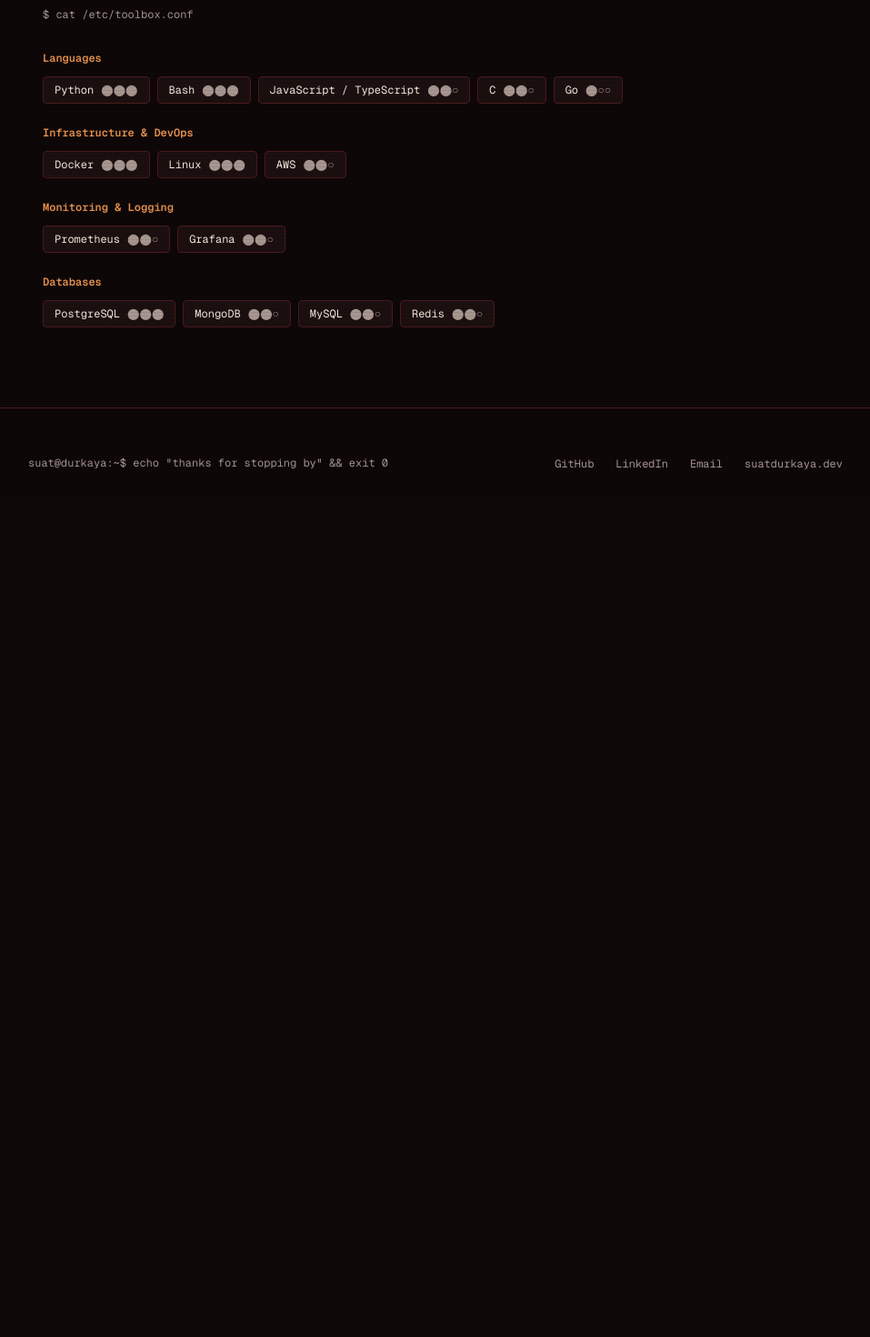
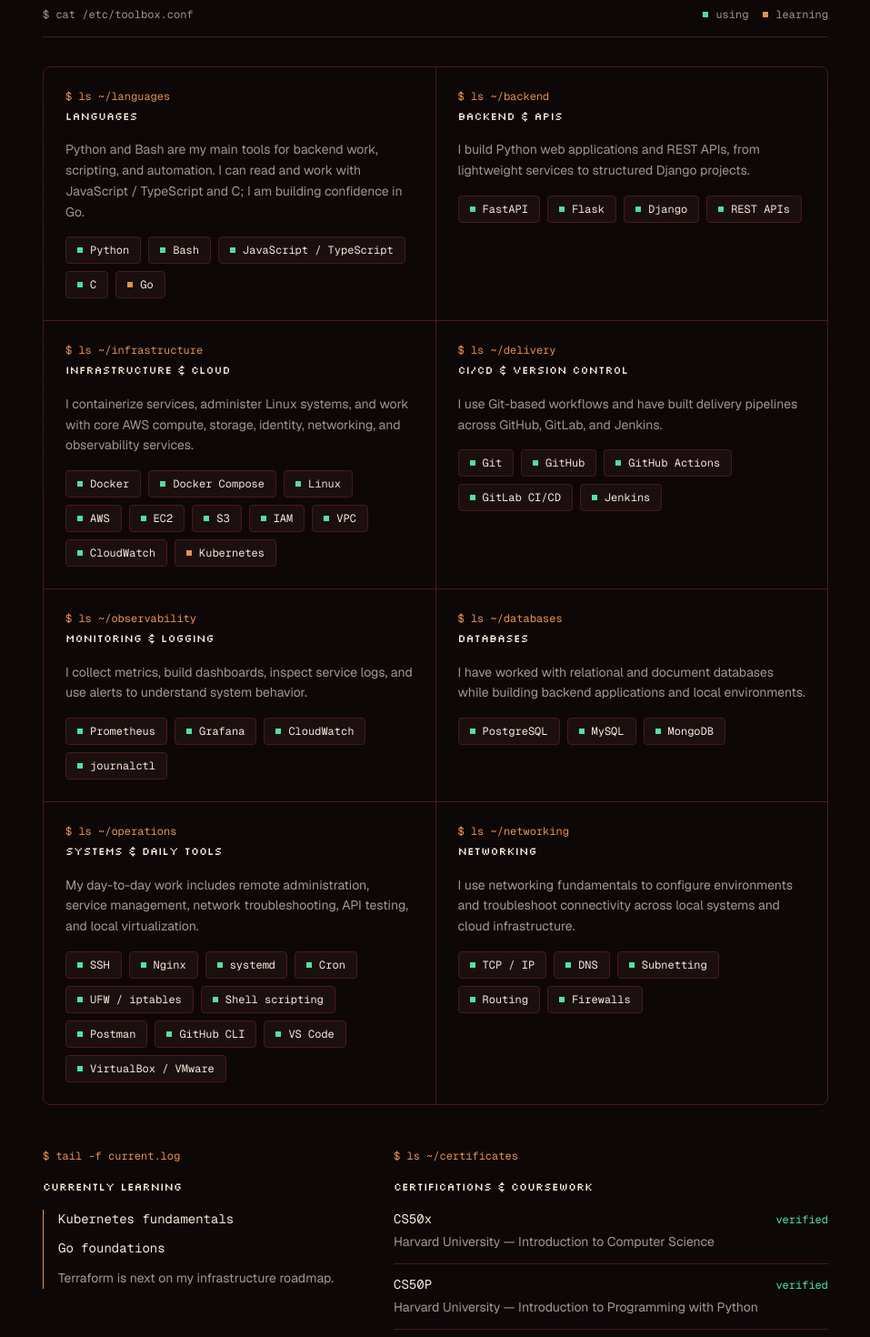
Before and after one commit to SuatDurkaya/suatdurkaya.github.io, a Next.js app: page /stack in a window 1280 px wide. Shown: the part 260-1730 px from the top of the page at 91% size, without its empty margins (161-1118 px from the left). Before the commit the page ends 829 px from the top, so only its background shows below. Built offline with nearby package versions, Linux system fonts and the light colour scheme.

Commit message:
feat: enhance stack page metadata and refactor stack component details
Co-authored-by: Suat <220001139+SuatDurkaya@users.noreply.github.com>

```diff
--- a/app/stack/page.tsx
+++ b/app/stack/page.tsx
@@ -6,7 +6,8 @@ import { SiteFooter } from '@/components/site-footer'
 
 export const metadata: Metadata = {
   title: 'Stack — Suat Durkaya',
-  description: 'The tools and technologies I work with day to day.',
+  description:
+    'Technologies I use across backend development, infrastructure, cloud, observability, CI/CD, and systems operations.',
 }
 
 export default function StackPage() {
@@ -16,7 +17,7 @@ export default function StackPage() {
       <PageHeader
         title="Stack"
         path="/etc/toolbox"
-        description="The tools I reach for. Not a wishlist — things I actually use to build and run stuff."
+        description="The languages, platforms, and operational tools I use — plus what I am learning next."
       />
       <Stack />
       <SiteFooter />
--- a/components/stack.tsx
+++ b/components/stack.tsx
@@ -1,97 +1,228 @@
+type StackStatus = 'using' | 'learning'
+
 interface StackItem {
   name: string
-  level: 'expert' | 'intermediate' | 'beginner'
+  status?: StackStatus
 }
 
 interface StackCategory {
   category: string
+  command: string
+  note: string
   items: StackItem[]
 }
 
-export function Stack() {
 const stack: StackCategory[] = [
   {
     category: 'Languages',
+    command: 'ls ~/languages',
+    note: 'Python and Bash are my main tools for backend work, scripting, and automation. I can read and work with JavaScript / TypeScript and C; I am building confidence in Go.',
     items: [
-        { name: 'Python', level: 'expert' },
-        { name: 'Bash', level: 'expert' },
-        { name: 'JavaScript / TypeScript', level: 'intermediate' },
-        { name: 'C', level: 'intermediate' },
-        { name: 'Go', level: 'beginner' },
+      { name: 'Python' },
+      { name: 'Bash' },
+      { name: 'JavaScript / TypeScript' },
+      { name: 'C' },
+      { name: 'Go', status: 'learning' },
     ],
   },
   {
-      category: 'Infrastructure & DevOps',
+    category: 'Backend & APIs',
+    command: 'ls ~/backend',
+    note: 'I build Python web applications and REST APIs, from lightweight services to structured Django projects.',
     items: [
-        { name: 'Docker', level: 'expert' },
-        { name: 'Linux', level: 'expert' },
-        { name: 'AWS', level: 'intermediate' },
+      { name: 'FastAPI' },
+      { name: 'Flask' },
+      { name: 'Django' },
+      { name: 'REST APIs' },
+    ],
+  },
+  {
+    category: 'Infrastructure & Cloud',
+    command: 'ls ~/infrastructure',
+    note: 'I containerize services, administer Linux systems, and work with core AWS compute, storage, identity, networking, and observability services.',
+    items: [
+      { name: 'Docker' },
+      { name: 'Docker Compose' },
+      { name: 'Linux' },
+      { name: 'AWS' },
+      { name: 'EC2' },
+      { name: 'S3' },
+      { name: 'IAM' },
+      { name: 'VPC' },
+      { name: 'CloudWatch' },
+      { name: 'Kubernetes', status: 'learning' },
+    ],
+  },
+  {
+    category: 'CI/CD & Version Control',
+    command: 'ls ~/delivery',
+    note: 'I use Git-based workflows and have built delivery pipelines across GitHub, GitLab, and Jenkins.',
+    items: [
+      { name: 'Git' },
+      { name: 'GitHub' },
+      { name: 'GitHub Actions' },
+      { name: 'GitLab CI/CD' },
+      { name: 'Jenkins' },
     ],
   },
   {
     category: 'Monitoring & Logging',
+    command: 'ls ~/observability',
+    note: 'I collect metrics, build dashboards, inspect service logs, and use alerts to understand system behavior.',
     items: [
-        { name: 'Prometheus', level: 'intermediate' },
-        { name: 'Grafana', level: 'intermediate' },
+      { name: 'Prometheus' },
+      { name: 'Grafana' },
+      { name: 'CloudWatch' },
+      { name: 'journalctl' },
     ],
   },
   {
     category: 'Databases',
+    command: 'ls ~/databases',
+    note: 'I have worked with relational and document databases while building backend applications and local environments.',
     items: [
-        { name: 'PostgreSQL', level: 'expert' },
-        { name: 'MongoDB', level: 'intermediate' },
-        { name: 'MySQL', level: 'intermediate' },
-        { name: 'Redis', level: 'intermediate' },
+      { name: 'PostgreSQL' },
+      { name: 'MySQL' },
+      { name: 'MongoDB' },
+    ],
+  },
+  {
+    category: 'Systems & Daily Tools',
+    command: 'ls ~/operations',
+    note: 'My day-to-day work includes remote administration, service management, network troubleshooting, API testing, and local virtualization.',
+    items: [
+      { name: 'SSH' },
+      { name: 'Nginx' },
+      { name: 'systemd' },
+      { name: 'Cron' },
+      { name: 'UFW / iptables' },
+      { name: 'Shell scripting' },
+      { name: 'Postman' },
+      { name: 'GitHub CLI' },
+      { name: 'VS Code' },
+      { name: 'VirtualBox / VMware' },
+    ],
+  },
+  {
+    category: 'Networking',
+    command: 'ls ~/networking',
+    note: 'I use networking fundamentals to configure environments and troubleshoot connectivity across local systems and cloud infrastructure.',
+    items: [
+      { name: 'TCP / IP' },
+      { name: 'DNS' },
+      { name: 'Subnetting' },
+      { name: 'Routing' },
+      { name: 'Firewalls' },
     ],
   },
 ]
 
-  const getLevelBadge = (level: string) => {
-    const badges: Record<string, string> = {
-      expert: '⬤⬤⬤',
-      intermediate: '⬤⬤○',
-      beginner: '⬤○○',
-    }
-    return badges[level] || ''
-  }
+const certifications = [
+  {
+    name: 'CS50x',
+    issuer: 'Harvard University',
+    detail: 'Introduction to Computer Science',
+  },
+  {
+    name: 'CS50P',
+    issuer: 'Harvard University',
+    detail: 'Introduction to Programming with Python',
+  },
+  {
+    name: 'LanguageCert International ESOL',
+    issuer: 'LanguageCert',
+    detail: 'B2 English qualification',
+  },
+]
 
+export function Stack() {
   return (
-    <section className="mx-auto w-full max-w-4xl px-4 py-10 md:py-14">
-      <p className="mb-8 font-mono text-xs text-muted-foreground">
+    <section className="mx-auto flex w-full max-w-4xl flex-col gap-12 px-4 py-10 md:py-14">
+      <div className="flex flex-col gap-8">
+        <div className="flex flex-wrap items-center justify-between gap-3 border-b border-border pb-4">
+          <p className="font-mono text-xs text-muted-foreground">
             {'$ cat /etc/toolbox.conf'}
           </p>
+          <div className="flex items-center gap-4 font-mono text-xs text-muted-foreground" aria-label="Status legend">
+            <span className="flex items-center gap-2">
+              <span className="size-1.5 bg-tech-green" aria-hidden="true" />
+              using
+            </span>
+            <span className="flex items-center gap-2">
+              <span className="size-1.5 bg-primary" aria-hidden="true" />
+              learning
+            </span>
+          </div>
+        </div>
 
-      <div className="space-y-6">
+        <div className="grid gap-px overflow-hidden rounded-lg border border-border bg-border md:grid-cols-2">
           {stack.map((category) => (
-          <div key={category.category} className="space-y-3">
-            <h3 className="font-mono text-xs font-semibold text-primary">
+            <article key={category.category} className="flex flex-col gap-4 bg-background p-5 md:p-6">
+              <header className="flex flex-col gap-1">
+                <p className="font-mono text-xs text-primary">{`$ ${category.command}`}</p>
+                <h2 className="font-pixel text-xs leading-relaxed text-foreground">
                   {category.category}
-            </h3>
-            <ul
-              className="flex flex-wrap gap-2"
-              aria-label={`${category.category} technologies`}
-            >
+                </h2>
+              </header>
+              <p className="font-sans text-sm leading-relaxed text-muted-foreground">
+                {category.note}
+              </p>
+              <ul className="flex flex-wrap gap-2" aria-label={`${category.category} technologies`}>
                 {category.items.map((item) => (
                   <li
                     key={item.name}
-                  className="group rounded border border-border bg-muted px-3 py-1.5 transition-colors hover:border-primary hover:bg-muted/80"
+                    className="flex items-center gap-2 rounded border border-border bg-muted px-3 py-1.5 font-mono text-xs text-foreground transition-colors hover:border-primary"
                   >
-                  <div className="flex items-center gap-2">
-                    <span className="font-mono text-xs text-foreground">
+                    <span
+                      className={`size-1.5 shrink-0 ${item.status === 'learning' ? 'bg-primary' : 'bg-tech-green'}`}
+                      aria-hidden="true"
+                    />
                     {item.name}
+                    <span className="sr-only">
+                      {item.status === 'learning' ? ' — learning' : ' — using'}
                     </span>
-                    <span
-                      className="font-mono text-xs text-muted-foreground transition-colors group-hover:text-primary"
-                      title={`${item.level === 'expert' ? 'Expert' : item.level === 'intermediate' ? 'Intermediate' : 'Beginner'}`}
-                    >
-                      {getLevelBadge(item.level)}
-                    </span>
-                  </div>
                   </li>
                 ))}
               </ul>
+            </article>
+          ))}
         </div>
+      </div>
+
+      <div className="grid gap-8 md:grid-cols-[minmax(0,1fr)_minmax(0,1.35fr)]">
+        <section className="flex flex-col gap-4" aria-labelledby="learning-now-title">
+          <p className="font-mono text-xs text-primary">{'$ tail -f current.log'}</p>
+          <h2 id="learning-now-title" className="font-pixel text-xs leading-relaxed text-foreground">
+            Currently learning
+          </h2>
+          <div className="flex flex-col gap-3 border-l border-primary pl-4">
+            <p className="font-mono text-sm text-foreground">Kubernetes fundamentals</p>
+            <p className="font-mono text-sm text-foreground">Go foundations</p>
+            <p className="font-sans text-sm leading-relaxed text-muted-foreground">
+              Terraform is next on my infrastructure roadmap.
+            </p>
+          </div>
+        </section>
+
+        <section className="flex flex-col gap-4" aria-labelledby="certifications-title">
+          <p className="font-mono text-xs text-primary">{'$ ls ~/certificates'}</p>
+          <h2 id="certifications-title" className="font-pixel text-xs leading-relaxed text-foreground">
+            Certifications & coursework
+          </h2>
+          <ul className="flex flex-col gap-3">
+            {certifications.map((certification) => (
+              <li key={certification.name} className="flex flex-col gap-1 border-b border-border pb-3 last:border-b-0">
+                <div className="flex flex-wrap items-baseline justify-between gap-2">
+                  <span className="font-mono text-sm text-foreground">{certification.name}</span>
+                  <span className="font-mono text-xs text-tech-green">verified</span>
+                </div>
+                <p className="font-sans text-sm leading-relaxed text-muted-foreground">
+                  {certification.issuer} — {certification.detail}
+                </p>
+              </li>
             ))}
+          </ul>
+        </section>
       </div>
     </section>
   )
```
Lines whose indentation alone changed are shown as unchanged.
